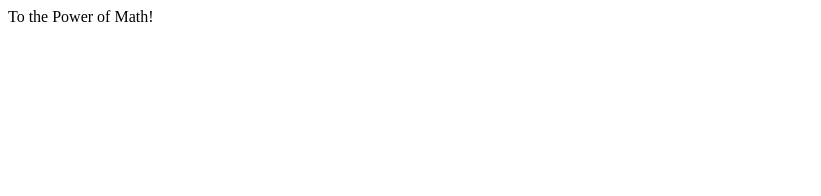
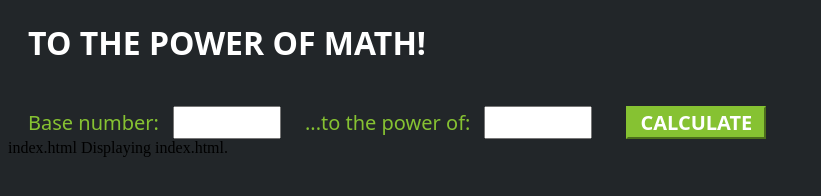
Before and after one commit to cmok/PowerOfMathFunction, a plain HTML site: page index.html in a window 1280 px wide. Shown: the whole page, without its empty margins (0-821 px from the left). Drawn offline with Linux system fonts and the light colour scheme.

Commit message:
Use final index html base and exponent

```diff
--- a/index.html
+++ b/index.html
@@ -1,11 +1,81 @@
+
 <!DOCTYPE html>
 <html>
 <head>
     <meta charset="UTF-8">
     <title>To the Power of Math!</title>
+    <!-- Styling for the client UI -->
+    <style>
+    h1 {
+        color: #FFFFFF;
+        font-family: system-ui;
+		margin-left: 20px;
+        }
+	body {
+        background-color: #222629;
+        }
+    label {
+        color: #86C232;
+        font-family: system-ui;
+        font-size: 20px;
+        margin-left: 20px;
+		margin-top: 20px;
+        }
+     button {
+        background-color: #86C232;
+		border-color: #86C232;
+		color: #FFFFFF;
+        font-family: system-ui;
+        font-size: 20px;
+		font-weight: bold;
+        margin-left: 30px;
+		margin-top: 20px;
+		width: 140px;
+        }
+	 input {
+        color: #222629;
+        font-family: system-ui;
+        font-size: 20px;
+        margin-left: 10px;
+		margin-top: 20px;
+		width: 100px;
+        }
+    </style>
+    <script>
+        // callAPI function that takes the base and exponent numbers as parameters
+        var callAPI = (base,exponent)=>{
+            // instantiate a headers object
+            var myHeaders = new Headers();
+            // add content type header to object
+            myHeaders.append("Content-Type", "application/json");
+            // using built in JSON utility package turn object to string and store in a variable
+            var raw = JSON.stringify({"base":base,"exponent":exponent});
+            // create a JSON object with parameters for API call and store in a variable
+            var requestOptions = {
+                method: 'POST',
+                headers: myHeaders,
+                body: raw,
+                redirect: 'follow'
+            };
+            // make API call with parameters and use promises to get response
+            fetch("YOUR API GATEWAY ENDPOINT", requestOptions)
+            .then(response => response.text())
+            .then(result => alert(JSON.parse(result).body))
+            .catch(error => console.log('error', error));
+        }
+    </script>
 </head>
-
 <body>
-    To the Power of Math!
+    <h1>TO THE POWER OF MATH!</h1>
+	<form>
+        <label>Base number:</label>
+        <input type="text" id="base">
+        <label>...to the power of:</label>
+        <input type="text" id="exponent">
+        <!-- set button onClick method to call function we defined passing input values as parameters -->
+        <button type="button" onclick="callAPI(document.getElementById('base').value,document.getElementById('exponent').value)">CALCULATE</button>
+    </form>
 </body>
 </html>
+index.html
+Displaying index.html.
```
